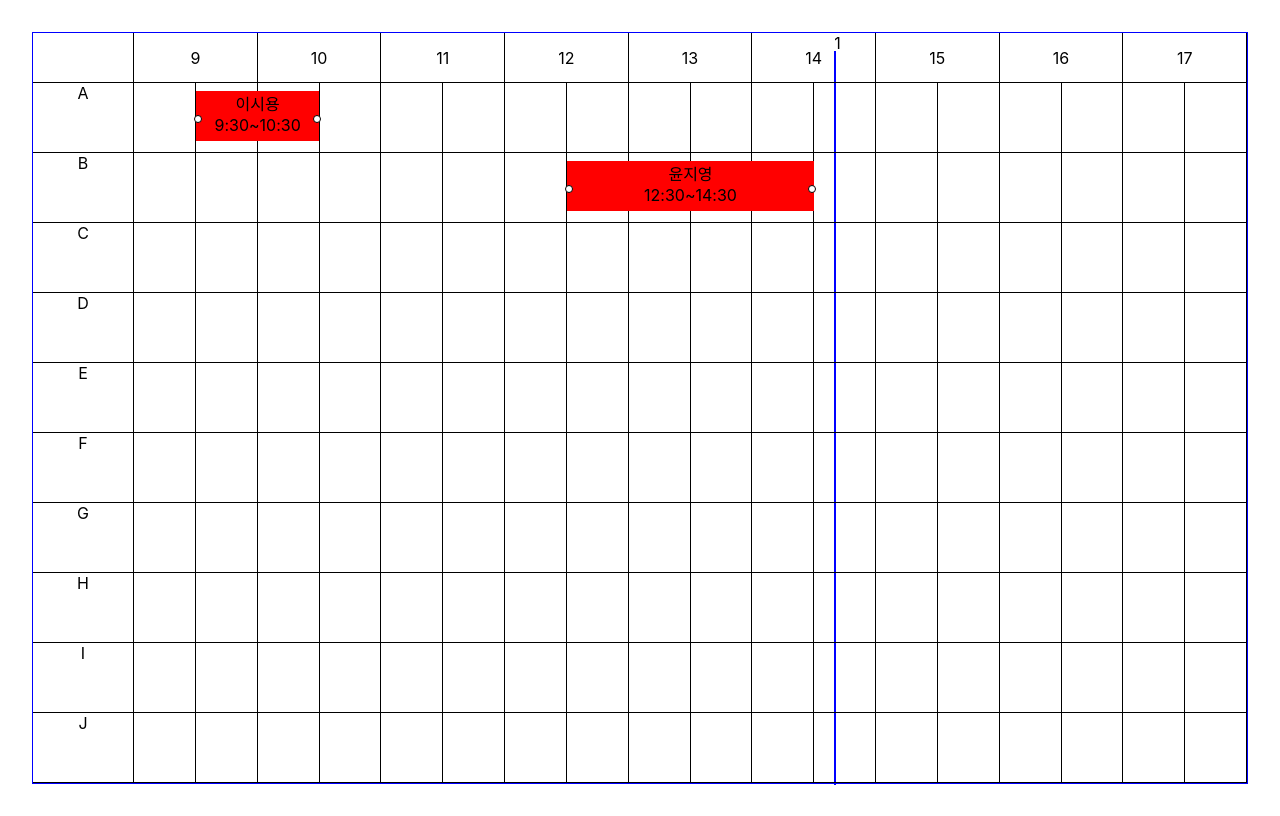
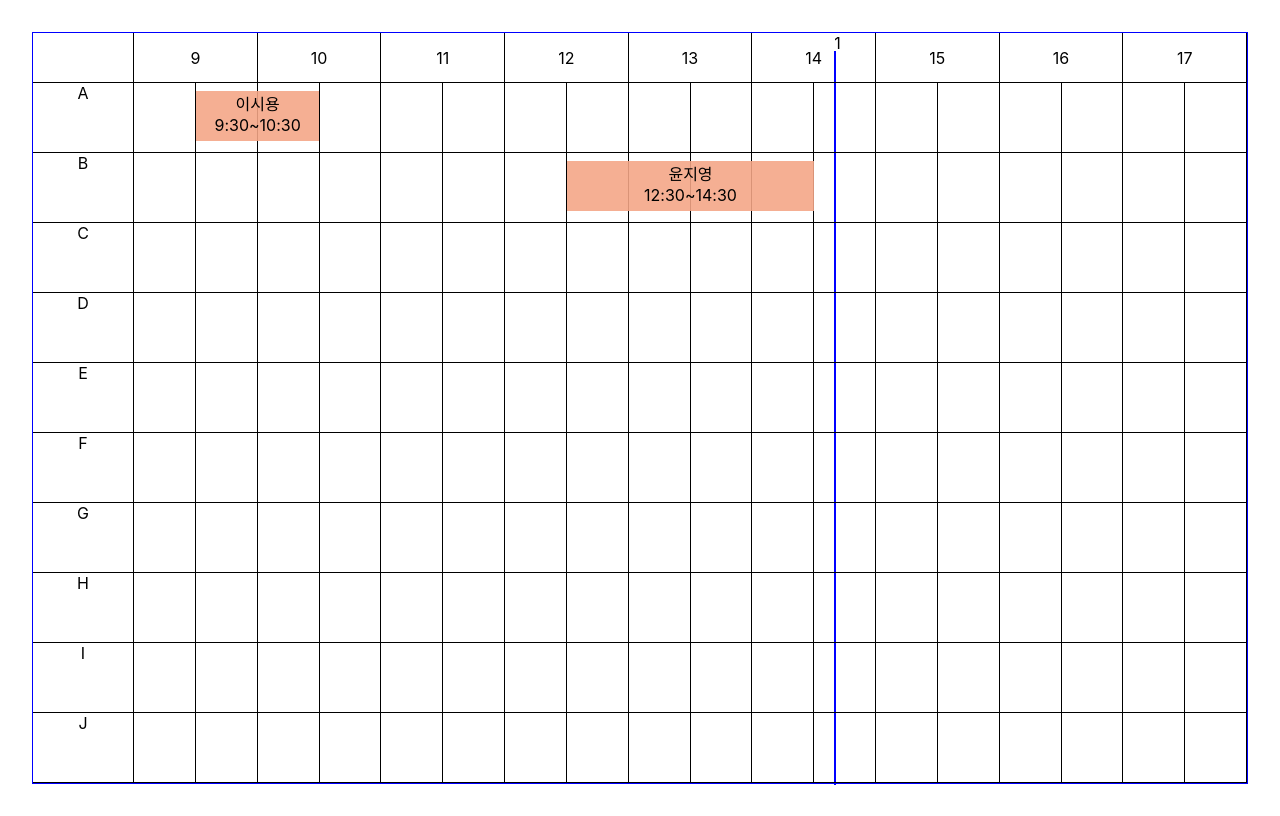
Before and after one commit to fenrirD/meeting-room-reservation-app, a React (Create React App) app: page / in a window 1280 px wide. Built offline with nearby package versions, Linux system fonts and the light colour scheme.

Commit message:
resizeble css add

```diff
--- a/src/components/Room/EventZone.tsx
+++ b/src/components/Room/EventZone.tsx
@@ -1,4 +1,4 @@
-import React, {memo, useEffect, useRef} from "react";
+import React, {memo, useEffect, useRef, useState} from "react";
 import useResize from "../../hook/useResize";
 import {useDrag, useDrop} from "react-dnd";
 import {useDispatch} from "react-redux";
@@ -8,7 +8,7 @@ interface DropResult {
   name: string
 }
 
-const EventZone = memo(function EventZone ({roomName, events, handleClickEvent, dragUpdateData, testData}: any)  {
+const EventZone = memo(function EventZone ({roomName, events, handleClickEvent, dragUpdateData, isResizeDrag, handleLeftResizeClick, handleLeftResizeClearClick}: any)  {
   console.log('rerender Event Zone', events)
   const eventDiv = useRef<HTMLDivElement>(null);
   const {width, height} = useResize(eventDiv);
@@ -16,15 +16,17 @@ const EventZone = memo(function EventZone ({roomName, events, handleClickEvent,
     <div className='event_zone' ref={eventDiv} >
       {events && events.map((data: any, idx: any) => {
         return <EventComponent data={data} width={width} handleClickEvent={handleClickEvent}
-                               key={`evt_${roomName}_${idx}`} dragUpdateData={dragUpdateData} testData={testData}/>
+                               key={`evt_${roomName}_${idx}`} dragUpdateData={dragUpdateData} isResizeDrag={isResizeDrag} handleLeftResizeClearClick={handleLeftResizeClearClick} handleLeftResizeClick={handleLeftResizeClick}/>
       })}
 
     </div>
   )
 })
-const EventComponent = memo(function EventComponent ({data, width, handleClickEvent, dragUpdateData, testData}: any) {
+const EventComponent = memo(function EventComponent ({data, width, handleClickEvent, dragUpdateData, isResizeDrag, handleLeftResizeClick, handleLeftResizeClearClick}: any) {
 
   const div = useRef(null);
+  // const [isDrag, setIsDrag] = useState<Boolean>(false);
+
   //1. 일단은 시작지점을 구한다
 
   const [startTime, endTime] = data?.time.split('~');
@@ -39,7 +41,7 @@ const EventComponent = memo(function EventComponent ({data, width, handleClickEv
     console.log('handleEventClick', data)
     handleClickEvent(data)
   }
-  const [{isDragging,handlerId}, drag] = useDrag(() => ({
+  const [{isDragging,handlerId,coords}, drag] = useDrag(() => ({
     type: 'box',
     item: ()=> {
       console.log('item?',data)
@@ -47,7 +49,9 @@ const EventComponent = memo(function EventComponent ({data, width, handleClickEv
     },
     end: (item, monitor) => {
       const dropResult = monitor.getDropResult<any>()
-      console.log('drag event', item, dropResult, monitor.getItem())
+      // console.log('drag event', item, dropResult, monitor.getItem())
+      console.log('drag monitor - drag',coords,monitor,'getInitialClientOffset:',monitor.getInitialClientOffset(),'getInitialSourceClientOffset:',monitor.getInitialSourceClientOffset(),',getClientOffset:',monitor.getClientOffset(), ', getSourceClientOffset:',monitor.getSourceClientOffset(), ',d:',monitor.getDifferenceFromInitialOffset())
+      // console.log('getInitialClientOffset:',monitor.getInitialClientOffset(),'getInitialSourceClientOffset:',monitor.getInitialSourceClientOffset(),',getClientOffset:',monitor.getClientOffset(), ', getSourceClientOffset:',monitor.getSourceClientOffset(), ',d:',monitor.getDifferenceFromInitialOffset())
       if (item && dropResult) {
         console.log(item)
         dispatch(updateReservation(dropResult?.newItem))
@@ -58,29 +62,52 @@ const EventComponent = memo(function EventComponent ({data, width, handleClickEv
     collect: (monitor) => ({
       isDragging: monitor.isDragging(),
       handlerId: monitor.getHandlerId(),
+      coords:monitor.getSourceClientOffset(),
     }),
-  }),[data])
+  }),[data,])
 
   drag(div)
+  console.log('drag monitor',coords)
   console.log('EventComponent render =>', data, calc)
+
+  const moseDown =(e:any) => {
+    e.stopPropagation()
+    console.log('resize down =>',e,data)
+    handleLeftResizeClick(data)
+    e.target.style.zIndex = 0;
+  }
+
+  // useEffect로 변경 감지해야함.
+  const test =() => {
+    if(isResizeDrag){
+      handleLeftResizeClearClick()
+    }
+  }
+  // const move = (e:any) => {
+  //   if(isResizeDrag){
+  //     // handleLeftResizeClearClick()
+  //     console.log('reseize evt zone ',e)
+  //   }
+  // }
   // console.log('drag data=>',data, "???", handlerId)
   return (
     <div>
-
       <div style={{
         width: `${colMWidth * calc}px`,
         height: '50px',
-        backgroundColor: 'red',
+        backgroundColor: '#f4a686e3',
         top: '0.5rem',
         position: 'absolute',
         left: `${((colWidth) * startLeft / width) * 100}%`,
-        zIndex: isDragging ? 0 : 2,
-        opacity: isDragging ? 0.3 : 1
-      }} ref={div} onClick={handleEventClick} data-testid={handlerId}>
-        <div className='resize_start'></div>
+        zIndex: isDragging || isResizeDrag ? 0 : 2,
+        opacity: isDragging || isResizeDrag ? 0.3 : 1
+      }}   data-testid={handlerId} onMouseUp={test} >
+        <div className='resize_start' onMouseDown={moseDown}  ></div>
         <div className='resize_end'></div>
-        {data.name}<br/>
-        {data.time}
+        <div onClick={handleEventClick} ref={div}>
+          {data.name}<br/>
+          {data.time}
+        </div>
       </div>
     </div>
   )
--- a/src/components/Room/Row.tsx
+++ b/src/components/Room/Row.tsx
@@ -1,21 +1,32 @@
-import React, {useCallback, useRef, useState} from "react";
+import React, {useCallback, useEffect, useRef, useState} from "react";
 import EventZone from "./EventZone";
 import RowItem from "./RowItem";
 import {TIMES} from "../../utills/data/sampleData";
 import {useAppSelector} from "../../reudx/hooks";
 import _ from "lodash";
+import {useDispatch} from "react-redux";
+import {updateReservation} from "../../reudx/reservationSlice";
 
 const Row = ({roomName, data, handleClickOpen, handleClickEvent, dragUpdateData}: any) => {
   const roomValEL = useRef<HTMLDivElement>(null);
   const [isDrag, setIsDrag] = useState<Boolean>(false);
   const [event, setEvent] = useState<any>(null);
-  const [target,setTarget] =useState<any>([]);
-  const a = useCallback( _.throttle((e:any)=>{
-    const n = target.filter((div:HTMLDivElement)=>div.dataset.id !==e.dataset.id)
-    console.log('mouseup',n, e.dataset.id)
-    setTarget([ ...n, e])
-  },500),[target])
+  const [target, setTarget] = useState<any>([]);
+  // 리사이즈용
+  const [isResizeDrag, setIsResizeDrag] = useState<Boolean>(false);
+  const [resizeTarget, setResizeTarget] = useState<any>(null)
+
+  const dispatch = useDispatch()
+
+  const a = useCallback(_.throttle((e: any) => {
+    const n = target.filter((div: HTMLDivElement) => div.dataset.id !== e.dataset.id)
+    console.log('mouseup', n, e.dataset.id)
+    setTarget([...n, e])
+  }, 500), [target])
+
+
   const mouseMove = (e: any) => {
+    console.log('move!',isDrag)
     if (isDrag && e.target.dataset.id) {
       console.log('mouse move!', e.target)
       // e.target.style.backgroundColor = 'red'
@@ -24,7 +35,7 @@ const Row = ({roomName, data, handleClickOpen, handleClickEvent, dragUpdateData}
     }
   }
   const reservation = useAppSelector((state) => {
-    console.log(state,"count")
+    console.log(state, "count")
     return state.reservation
   })
 
@@ -35,18 +46,18 @@ const Row = ({roomName, data, handleClickOpen, handleClickEvent, dragUpdateData}
   //     [cur.roomName]: acc[cur.roomName] ? [...acc[cur.roomName],cur] : [cur]
   //   })
   // },{}) : []
-  const events = reservation.reduce((acc:any,cur:any)=>{
-    console.log(acc,'acc', acc[cur.roomName])
+  const events = reservation.reduce((acc: any, cur: any) => {
+    console.log(acc, 'acc', acc[cur.roomName])
     return ({
       ...acc,
-      [cur.roomName]: acc[cur.roomName] ? [...acc[cur.roomName],cur] : [cur]
+      [cur.roomName]: acc[cur.roomName] ? [...acc[cur.roomName], cur] : [cur]
     })
-  },{})
+  }, {})
 
-  console.log('소름',data, events)
+  console.log('소름', data, events)
   const mouseUp = (e: any) => {
     e.preventDefault()
-    if (roomValEL?.current) {
+    if (roomValEL?.current && isDrag) {
       console.log('mouseup!', e, e.target, event, target)
       const newE = {
         endHour: e.target.dataset.time,
@@ -55,41 +66,101 @@ const Row = ({roomName, data, handleClickOpen, handleClickEvent, dragUpdateData}
       setIsDrag(false)
       setEvent({...event, ...newE})
       handleClickOpen({...event, ...newE, roomName: roomName})
-      target.forEach((d:HTMLDivElement)=>d.classList.remove('test_css'))
+      target.forEach((d: HTMLDivElement) => d.classList.remove('test_css'))
       e.target.classList.remove('test_css')
-      // roomValEL.current.removeEventListener("mousemove", mouseMove)
-      // roomValEL.current.removeEventListener("mouseup", mouseUp)
+    }else if(isResizeDrag){
+      alert('resize!')
+      setIsResizeDrag(false)
     }
   }
   const handleMouseDown = (e: any) => {
     console.log('click mouse!')
+    e.preventDefault()
     if (roomValEL?.current) {
-      console.log('mouse down', roomValEL, e.target, e.target.dataset.index)
-      setIsDrag(true);
       const newE = {
         startHour: e.target.dataset.time,
         startMinute: e.target.dataset.index
       }
-      setEvent({...event, ...newE})
+      console.log('mouse down', roomValEL, e.target, e.target.dataset.index, newE)
       // roomValEL.current.addEventListener("mouseup", mouseUp)
       // roomValEL.current.addEventListener("mousemove", mouseMove)
+      setEvent({...event, ...newE})
+      setIsDrag(true);
     }
     // console.log(e,'move')
     console.log(roomValEL)
   }
 
+  const resizeMouseMove = (e:any) => {
+    console.log('!!!')
+    if(isResizeDrag){
+      // const [time,index] = e.target.dataset
+
+      const [startTime, endTime] = resizeTarget.time.split('~');
+      const newTime = `${e.target.dataset.time}:${e.target.dataset.index == 1?'30':'00'}~${endTime}`
+      console.log('resize move =>',e, resizeTarget, e.target.dataset.time,e.target.dataset.index, newTime)
+      const newData = {
+        ...resizeTarget,
+        time:newTime
+      }
+      dispatch(updateReservation(newData))
+    }
+  }
+
   console.log('RoomValue:', events, events[roomName], roomName, isDrag)
+  useEffect(()=>{
+    if(roomValEL.current && isDrag){
+      console.log('mouseup call befor',target)
+      // roomValEL.current.addEventListener("mouseup", mouseUp)
+      roomValEL.current.addEventListener("mousemove", mouseMove)
+    }
+
+    return () => {
+      if(roomValEL.current){
+        console.log('제거!')
+        // roomValEL.current.removeEventListener("mouseup", mouseUp)
+        roomValEL.current.removeEventListener("mousemove", mouseMove)
+      }
+    }
+  },[isDrag, target])
+
+  useEffect(()=>{
+    if(roomValEL.current && isResizeDrag){
+      console.log('mouseup call befor',target)
+      // roomValEL.current.addEventListener("mouseup", mouseUp)
+      roomValEL.current.addEventListener("mousemove", resizeMouseMove)
+    }
+
+    return () => {
+      if(roomValEL.current){
+        console.log('제거!')
+        // roomValEL.current.removeEventListener("mouseup", mouseUp)
+        roomValEL.current.removeEventListener("mousemove", resizeMouseMove)
+      }
+    }
+  },[isResizeDrag, resizeTarget])
+  const handleLeftResizeClick = (data:any) => {
+    setIsResizeDrag(true)
+    setResizeTarget(data)
+  }
+  const handleLeftResizeClearClick = () => {
+    setIsResizeDrag(false)
+    setResizeTarget(null)
+    alert(1)
+  }
 
   return (
     <div className='room_value'>
-      <EventZone roomName={roomName} testData={events} events={events[roomName]} handleClickEvent={handleClickEvent} dragUpdateData={dragUpdateData}/>
+      <EventZone roomName={roomName} events={events[roomName]} handleClickEvent={handleClickEvent}
+                 dragUpdateData={dragUpdateData} isResizeDrag={isResizeDrag} handleLeftResizeClick={handleLeftResizeClick} handleLeftResizeClearClick={handleLeftResizeClearClick}/>
       <div key={`free_${roomName}`}></div>
-      <div className='room_col' ref={roomValEL} onMouseDown={handleMouseDown} onMouseMove={mouseMove}
-           onMouseUp={mouseUp} >
+      {/*<div className='room_col' ref={roomValEL} onMouseDown={handleMouseDown} onMouseMove={mouseMove}*/}
+      {/*     onMouseUp={mouseUp} >*/}
+      <div className='room_col' ref={roomValEL} onMouseDown={handleMouseDown} onMouseUp={mouseUp}>
         {TIMES.map((time, idx) =>
           <div key={`${roomName}_time_${idx}`}>
-            <RowItem roomName={roomName} time={time} key={`time_${roomName}_0_${time}`} index={0} />
-            <RowItem roomName={roomName} time={time} key={`time_${roomName}_1_${time}`} index={1} />
+            <RowItem roomName={roomName} time={time} key={`time_${roomName}_0_${time}`} index={0}/>
+            <RowItem roomName={roomName} time={time} key={`time_${roomName}_1_${time}`} index={1}/>
           </div>
         )}
 
--- a/src/components/Room/RowItem.tsx
+++ b/src/components/Room/RowItem.tsx
@@ -5,12 +5,15 @@ const RowItem = ({roomName, time, index}: any) => {
 
   const divEl = useRef<HTMLDivElement>(null);
   console.log('RoomValue','rerneder?')
-  const [{canDrop, isOver, handlerId}, drop] = useDrop(() => ({
+  const [{canDrop, isOver, handlerId,coords}, drop] = useDrop(() => ({
     accept: 'box',
     // canDrop: () => false,
     drop: (item:any, monitor) => {
-      console.log('drag drop', item, monitor, monitor.getDropResult(), roomName, time ,index, monitor.getHandlerId())
+      // console.log('drag drop', item, monitor, monitor.getDropResult(), roomName, time ,index, monitor.getHandlerId())
       // const a = monitor.getDifferenceFromInitialOffset();
+      // console.log('drag monitor -drop',monitor,'getInitialClientOffset:',monitor.getInitialClientOffset(),'getInitialSourceClientOffset:',monitor.getInitialSourceClientOffset(),',getClientOffset:',monitor.getClientOffset(), ', getSourceClientOffset:',monitor.getSourceClientOffset(), ',d:',monitor.getDifferenceFromInitialOffset())
+      console.log('drag monitor -drop',monitor.getClientOffset(), monitor.getInitialClientOffset(), monitor.getInitialSourceClientOffset())
+
       const a = monitor.getClientOffset();
       const b = monitor.getSourceClientOffset();
       const [startTime, endTime] = item.time.split('~');
@@ -33,9 +36,11 @@ const RowItem = ({roomName, time, index}: any) => {
       isOver: monitor.isOver(),
       canDrop: monitor.canDrop(),
       handlerId:monitor.getHandlerId(),
+      coords:monitor.getSourceClientOffset(),
     }),
   }))
   drop(divEl)
+  // console.log('drag monitor drop',coords)
   return (
     <div ref={divEl} className='room_col_sub' data-index={index} data-time={time} data-id={handlerId} ></div>
 
--- a/src/components/Room/index.css
+++ b/src/components/Room/index.css
@@ -153,15 +153,24 @@
   position: absolute;
   top: 0;
   width: 100%;
+  cursor: pointer;
 }
 
 .event_zone div {
   z-index: 2;
+
+}
+
+.event_zone div div:hover div {
+  display: block;
 }
 .test_css {
   background: #f5d9fa78;
   cursor: move;
 }
+/*.event_zone div:hover {*/
+/*  */
+/*}*/
 
 .resize_start {
   height: auto;
@@ -172,7 +181,10 @@
   right: auto;
   top: 6px;
   width: 0.25em;
+  display: none;
+  z-index: 5;
 }
+
 .resize_start::after {
   left: -0.125em;
   margin-top: -0.25em;
@@ -197,6 +209,8 @@
   right: auto;
   top: 6px;
   width: 0.25em;
+  display: none;
+  z-index: 5;
 }
 .resize_end::after {
   right: -0.125em;
```
